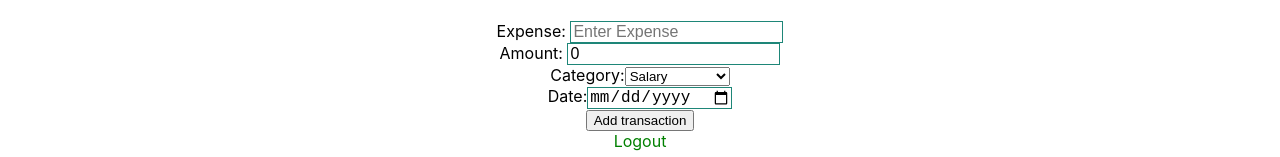
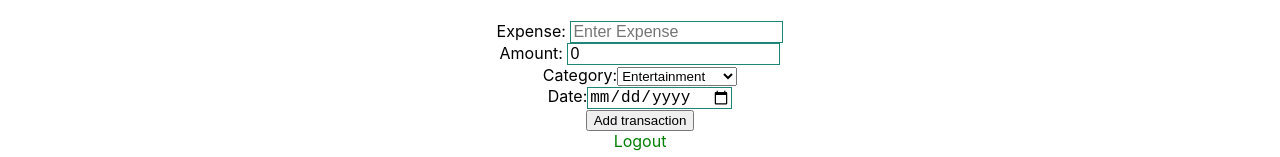
Before and after one commit to kannuVerma/PocketFinancer, a React (Create React App) app: page /landing in a window 1280 px wide. Shown: the part 635-792 px from the top of the page. Built offline with nearby package versions, Linux system fonts and the light colour scheme.

Commit message:
updated package.json

```diff
--- a/package.json
+++ b/package.json
@@ -9,6 +9,7 @@
     "@testing-library/user-event": "^12.1.10",
     "axios": "^0.21.0",
     "bcrypt": "^5.0.0",
+    "cookie-parser": "^1.4.5",
     "cors": "^2.8.5",
     "express": "^4.17.1",
     "express-session": "^1.17.1",
--- a/src/components/addnewtransaction.js
+++ b/src/components/addnewtransaction.js
@@ -2,6 +2,7 @@ import React, { useState } from 'react'
 export const AddNewTransaction = () => {
     const [expense,setExpense] = useState('');
     const [amount,setAmount] = useState(0);
+
     return (
     <div>
         <h3>Add new transaction</h3>
@@ -17,10 +18,13 @@ export const AddNewTransaction = () => {
         <div>
             <label for="category">Category:</label>
             <select id="category" name="category">
-                <option value="Salary">Salary</option>
-                <option value="Groceries">Groceries</option>
-                <option value="Rent">Rent</option>
                 <option value="Entertainment">Entertainment</option>
+                <option value="Food and Drinks">Food and Drinks</option>
+                <option value="Home">Home</option>
+                <option value="Utilities">Utilities</option>
+                <option value="Transportation">Transportation</option>
+                <option value="Life">Life</option>
+                <option value="Other">Other</option>
             </select>
         </div>
         <div>
```
Also changed, not shown: 1 other file (tests, documents, lock files or other folders).
